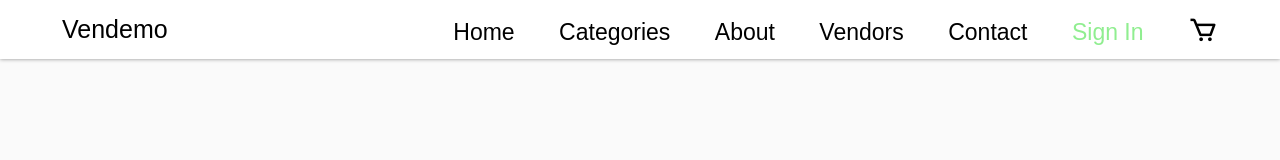
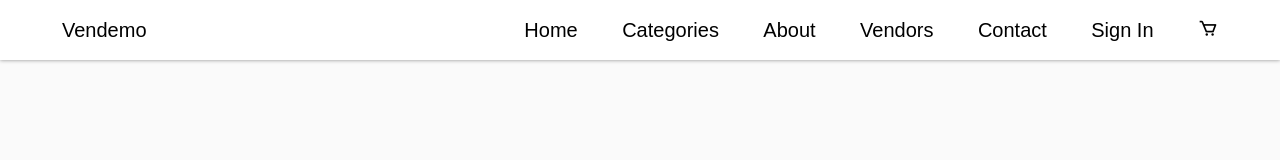
Before and after one commit to zacer868/Vendemo, a plain HTML site: page index.html in a window 1280 px wide. Drawn offline with nearby package versions, Linux system fonts and the light colour scheme; a web font is replaced by a local one.

Commit message:
git commit -a

```diff
--- a/css/navbar.css
+++ b/css/navbar.css
@@ -1,7 +1,7 @@
 @import url("https://fonts.googleapis.com/css2?family=Anek+Telugu:wght@500&display=swap");
 
 :root {
-  --color-1: #6f42c1;
+  --color-1: black;
 }
 body {
   line-height: 1.5;
@@ -51,29 +51,27 @@ ul {
   color: #000000;
   text-transform: capitalize;
 }
-.logo_name {
-  font-size: 25px;
+
+.logo_name img {
+  transform: translateY(-4px);
+  /* transform: translateX(-40px); */
+  width: 30px;
 }
 .header .nav ul li {
   display: inline-block;
   margin-left: 40px;
 }
-.nav-item {
+.header .nav ul li a {
   display: block;
-  font-size: 23px;
-  padding: 2px 0;
+  font-size: 20px;
+  padding: 10px 0;
   color: rgba(0, 0, 0, 1);
   text-transform: capitalize;
   transition: all 0.5s ease;
 }
-
-.cart {
-  font-size: 30px;
-  transform: translateY(3px);
-}
-
-.join {
-  color: lightgreen;
+.header .nav ul li a:hover {
+  /* .header .nav ul li a.active { */
+  color: var(--color-1);
 }
 
 .header #nav-check {
```
